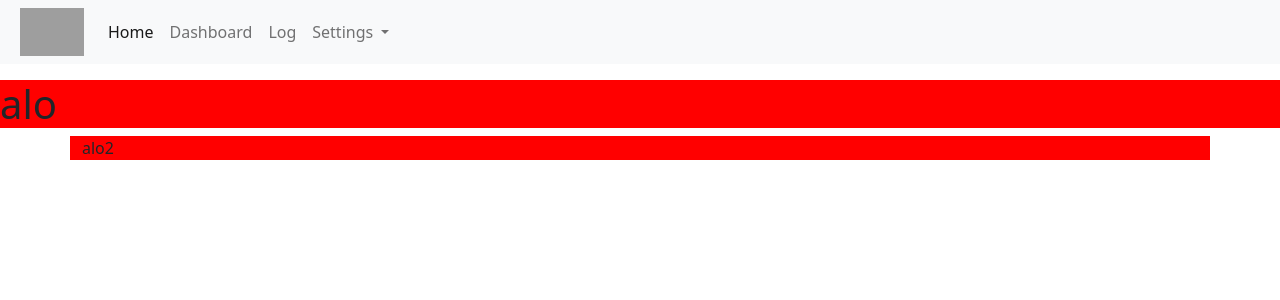
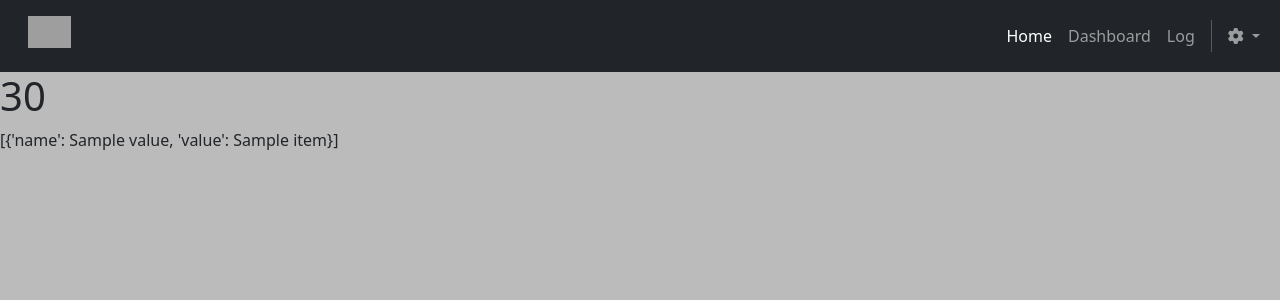
Before and after one commit to barcellosrenan/Smarthis, a Flask app: page / in a window 1280 px wide. Shown: the top 300 px of the page. Run offline with Flask 2, Linux system fonts and the light colour scheme; a database or web service that is not in the repository returns one stand-in record (values such as "Sample title"); data that the repository does not hold is empty; grey boxes are pictures that could not be loaded.

Commit message:
add apis

```diff
--- /dev/null
+++ b/apicalls.py
@@ -0,0 +1,51 @@
+import requests
+import toml
+
+secrets = toml.load("config\secrets.toml")
+
+
+def GetToken():
+    url = "https://login.microsoftonline.com/2790fa5d-0b60-4226-86d5-663a2d76ff28/oauth2/v2.0/token"
+
+    payload = f"""client_id={secrets['client_id']}
+                &grant_type=client_credentials
+                &client_secret={secrets['client_secret']}
+                &scope=https%3A%2F%2Forg35bbcdc7.api.crm.dynamics.com%2F.default"""
+
+    headers = {
+        'Content-Type': 'application/x-www-form-urlencoded',
+    }
+
+    response = requests.request(
+        "POST", url, headers=headers, data=payload).json()
+
+    return response
+
+
+def GetValues(flow):
+    url = f"https://org35bbcdc7.crm.dynamics.com/api/data/v9.2/crea7_orquestradors?$top=10&$filter=crea7_name eq '{flow}'&$orderby=crea7_datadeinicio desc"
+
+    payload = 'top=5'
+    headers = {
+        'Authorization': f"Bearer {GetToken()['access_token']}",
+        'Content-Type': 'application/x-www-form-urlencoded',
+    }
+
+    response = requests.request(
+        "GET", url, headers=headers, data=payload).json()
+
+    return response
+
+
+def GetFlows():
+    url = "https://org35bbcdc7.crm.dynamics.com/api/data/v9.2/crea7_orquestradors?$apply=groupby((crea7_name))"
+
+    headers = {
+        'Authorization': f"Bearer {GetToken()['access_token']}",
+        'Content-Type': 'application/x-www-form-urlencoded',
+    }
+
+    response = requests.request(
+        "GET", url, headers=headers).json()
+
+    return response
--- /dev/null
+++ b/config/secrets.toml
@@ -0,0 +1,2 @@
+client_id = "53549444-21fd-4be2-ade8-7d34fe5f309f"
+client_secret = "q0-8Q~_qwsgXem0TjxQPH6kUzmK3sfxyAdkkWdu4"
--- a/main.py
+++ b/main.py
@@ -1,12 +1,18 @@
 from flask import Flask, render_template
 from markupsafe import escape
+
+from apicalls import *
 
 app = Flask(__name__)
 
 
 @app.route('/')
 def index():
-    return render_template('index.html')
+    result = []
+    for i in GetFlows()['value']:
+        result.append({'name': i['crea7_name'],
+                      'value': GetValues(i['crea7_name'])})
+    return render_template('index.html', num=result)
 
 
 # @app.route('/<company>/home')
--- a/templates/index.html
+++ b/templates/index.html
@@ -4,38 +4,24 @@
 <head>
   <meta charset="utf-8">
   <meta name="viewport" content="width=device-width, initial-scale=1">
-  <title>Bootstrap demo</title>
+  <title>Orchestrator</title>
   <link href="https://cdn.jsdelivr.net/npm/bootstrap@5.2.2/dist/css/bootstrap.min.css" rel="stylesheet"
     integrity="sha384-Zenh87qX5JnK2Jl0vWa8Ck2rdkQ2Bzep5IDxbcnCeuOxjzrPF/et3URy9Bv1WTRi" crossorigin="anonymous">
-
-  <style>
-    table {
-      font-family: arial, sans-serif;
-      border-collapse: collapse;
-      width: 95%;
-    }
-
-    td,
-    th {
-      border: 1px solid #dddddd;
-      text-align: left;
-    }
-
-    tr:nth-child(even) {
-      background-color: #dddddd;
-    }
-  </style>
+  <link rel="stylesheet" href="https://cdnjs.cloudflare.com/ajax/libs/font-awesome/6.2.0/css/all.min.css"
+    integrity="sha512-xh6O/CkQoPOWDdYTDqeRdPCVd1SpvCA9XXcUnZS2FmJNp1coAFzvtCN9BmamE+4aHK8yyUHUSCcJHgXloTyT2A=="
+    crossorigin="anonymous" referrerpolicy="no-referrer" />
+  <link rel="shortcut icon" href="..\static\img\icone-verde.ico" type="image/x-icon">
 </head>
 
-<body>
-  <nav class="navbar navbar-expand-lg bg-light">
+<body style="background-color: rgb(187, 187, 187);">
+  <nav class="navbar navbar-expand-lg navbar-dark bg-dark">
     <div class="container-fluid">
-      <img src="..\static\img\icone-verde.png" style="height: 3em; margin: 0em 1em 0em 0.5em;">
+      <img src="..\static\img\logo_branca_fundo-transparente.png" style="height: 2em; margin: 0.5em 0.6em 1em 1em;">
       <button class="navbar-toggler" type="button" data-bs-toggle="collapse" data-bs-target="#navbarNavDropdown"
         aria-controls="navbarNavDropdown" aria-expanded="false" aria-label="Toggle navigation">
         <span class="navbar-toggler-icon"></span>
       </button>
-      <div class="collapse navbar-collapse" id="navbarNavDropdown">
+      <div class="collapse navbar-collapse justify-content-end" id="navbarNavDropdown">
         <ul class="navbar-nav">
           <li class="nav-item">
             <a class="nav-link active" aria-current="page" href="#">Home</a>
@@ -44,13 +30,17 @@
             <a class="nav-link" href="#">Dashboard</a>
           </li>
           <li class="nav-item">
-            <a class="nav-link" href="#">Log</a>
+            <a class="nav-link margin-left: 10em" href="#">Log</a>
+          </li>
+          <li class="nav-item py-1 col-12 col-lg-auto">
+            <div class="vr d-none d-lg-flex h-100 mx-lg-2 text-white"></div>
+            <hr class="d-lg-none text-white-50">
           </li>
           <li class="nav-item dropdown">
             <a class="nav-link dropdown-toggle" href="#" role="button" data-bs-toggle="dropdown" aria-expanded="false">
-              Settings
+              <i class="fa-solid fa-gear"></i>
             </a>
-            <ul class="dropdown-menu">
+            <ul class="dropdown-menu dropdown-menu-end">
               <li><a class="dropdown-item" href="#">Action</a></li>
               <li><a class="dropdown-item" href="#">Another action</a></li>
               <li><a class="dropdown-item" href="#">Something else here</a></li>
@@ -61,50 +51,14 @@
     </div>
   </nav>
 
-  <main style="padding: 1em 0em">
-    <!-- <div class="card" style="width: 18rem; display:flex; margin: 3em;">
-      <div class="card-body">
-        <h5 class="card-title">Card title</h5>
-        <p class="card-text">Some quick example text to build on the card title and make up the bulk of the card's
-          content.</p>
-      </div>
-      <table style="margin: 0.5em;">
-        <tr>
-          <th>Time</th>
-          <th>Status</th>
-        </tr>
-        <tr>
-          <td>2007-03-01T13:00:00Z</td>
-          <td>Sucess</td>
-        </tr>
-        <tr>
-          <td>2007-03-01T12:00:00Z</td>
-          <td>Sucess</td>
-        </tr>
-        <tr>
-          <td>2007-03-01T11:00:00Z</td>
-          <td>Fail</td>
-        </tr>
-      </table>
-      <div class="card-body">
-        <a href="#" class="card-link">Card link</a>
-        <a href="#" class="card-link">Another link</a>
-      </div>
-    </div> -->
-    <div class=".container-xxl" style="background-color: red;">
-      <!-- Content here -->
-      <h1>alo</h1>
-    </div>
-    <div class="container" style="background-color: red;">
-      <!-- Content here -->
-      <p>alo2</p>
-    </div>
+  <main">
+    <h1>{{5*6}}</h1>
+    <p>{{ num }}</p>
+    </main>
 
-  </main>
-
-  <script src="https://cdn.jsdelivr.net/npm/bootstrap@5.2.2/dist/js/bootstrap.bundle.min.js"
-    integrity="sha384-OERcA2EqjJCMA+/3y+gxIOqMEjwtxJY7qPCqsdltbNJuaOe923+mo//f6V8Qbsw3"
-    crossorigin="anonymous"></script>
+    <script src="https://cdn.jsdelivr.net/npm/bootstrap@5.2.2/dist/js/bootstrap.bundle.min.js"
+      integrity="sha384-OERcA2EqjJCMA+/3y+gxIOqMEjwtxJY7qPCqsdltbNJuaOe923+mo//f6V8Qbsw3"
+      crossorigin="anonymous"></script>
 </body>
 
 </html>
```
